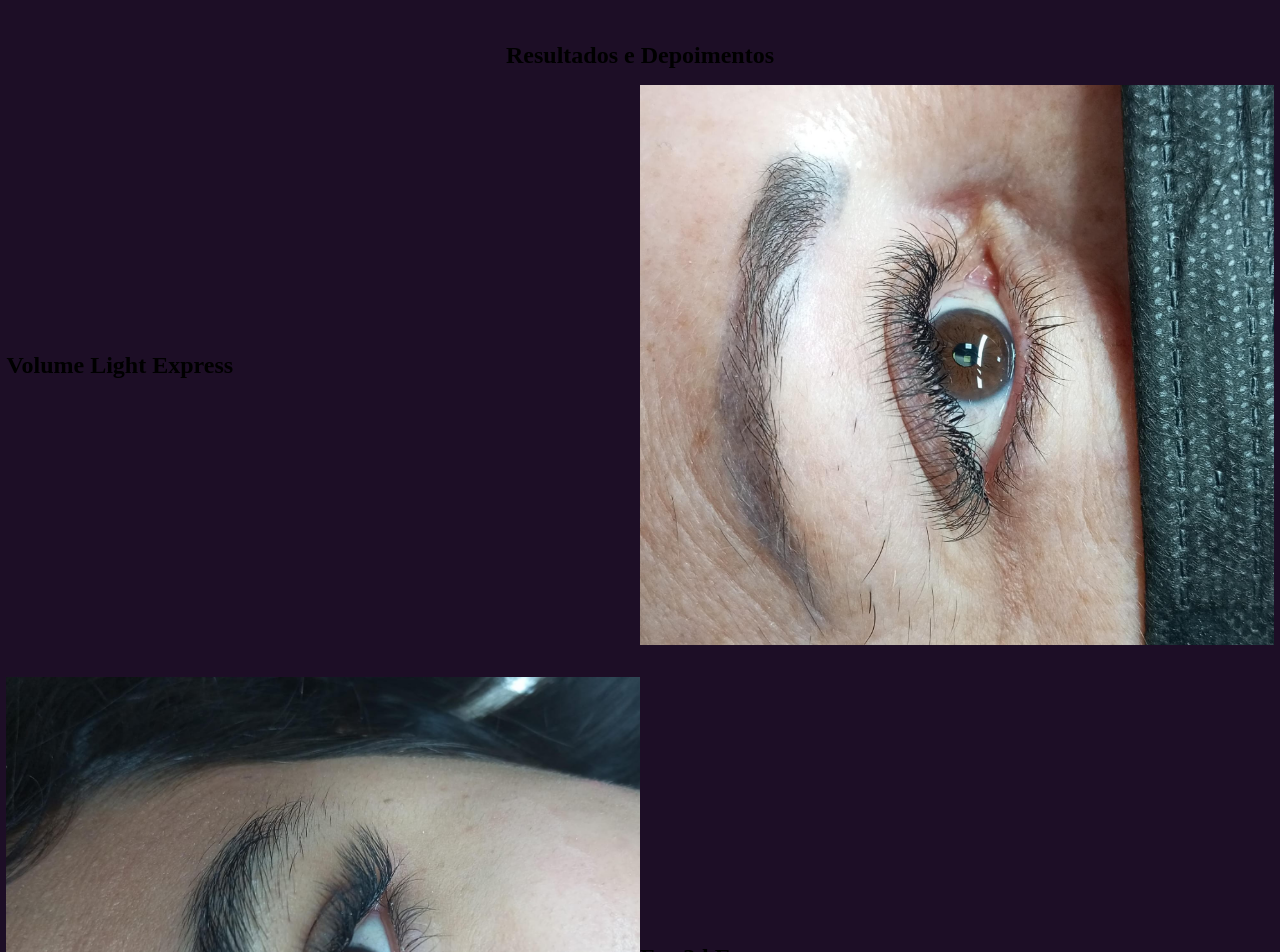
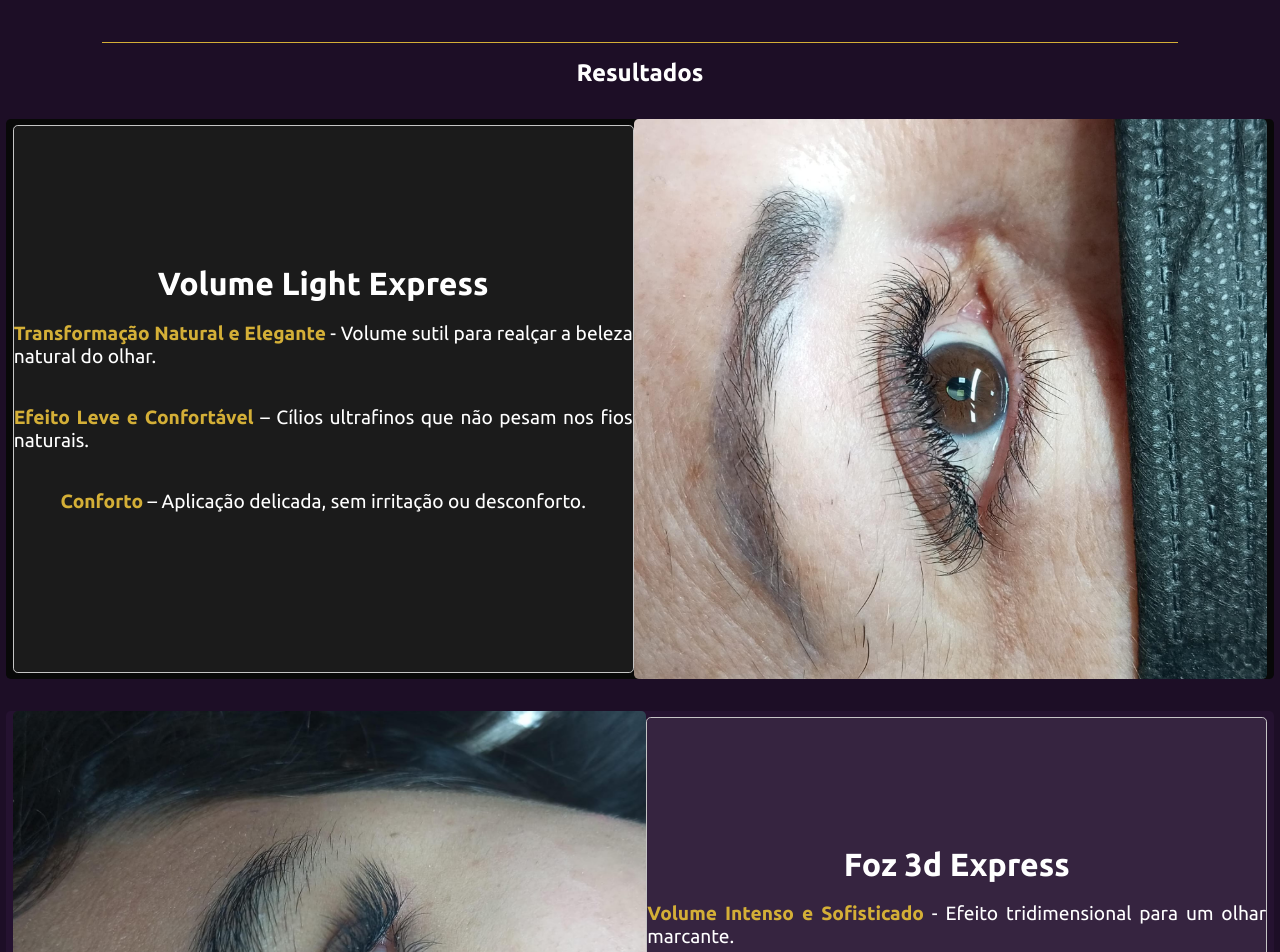
Before and after one commit to PredoH1/MaryBeauty, a React (Vite) app: page / in a window 1280 px wide. Shown: the part 1800-2752 px from the top of the page. Built offline with nearby package versions, Linux system fonts and the light colour scheme.

Commit message:
style: improvement in the design of the result component

```diff
--- a/src/Components/Nav/Nav.module.css
+++ b/src/Components/Nav/Nav.module.css
@@ -117,7 +117,7 @@ nav {
   box-sizing: border-box;
   color: #fff;
   cursor: pointer;
-  font-family: Montserrat, sans-serif;
+  font-family: "Ubuntu", serif;
   font-size: 0.9em;
   margin: 5px;
   padding: 10px 15px;
--- a/src/Components/Resultados/Resultados.module.css
+++ b/src/Components/Resultados/Resultados.module.css
@@ -6,8 +6,28 @@
   align-items: center;
 }
 
+.container h1 {
+  text-align: center;
+  width: 84%;
+  color: #fff;
+  font-family: "Ubuntu", serif;
+  font-size: 1.5rem;
+  border-top: 0.5px solid #d4af37;
+  padding: 1rem 0rem 1rem 0rem;
+}
+
+.boxRight {
+  background-color: #080808;
+}
+
+.boxLeft {
+  background-color: #251230;
+}
+
 .boxRight,
 .boxLeft {
+  font-family: "Ubuntu", serif;
+  border-radius: 0.3rem;
   margin: 1rem 0rem 1rem 0rem;
   width: 99%;
   height: 70vh; /* Agora ambas têm a mesma altura */
@@ -18,7 +38,34 @@
 
 .descRight,
 .descLeft {
-  width: 50%;
+  background: #d9d9d917;
+  border: 1px solid #c5c5c5;
+  border-radius: 0.3rem;
+  width: 49%;
+  height: 98%;
+  display: flex;
+  flex-direction: column;
+  justify-content: center;
+  align-items: center;
+  color: #fff;
+}
+
+.descRight h2,
+.descLeft h2 {
+  font-size: 2rem;
+}
+
+.descRight p,
+.descLeft p {
+  font-size: 1.2rem;
+  margin: 1.2rem 0rem 1.2rem 0rem;
+  text-align: justify;
+}
+
+.descRight span,
+.descLeft span {
+  color: #d4af37;
+  font-weight: bold;
 }
 
 .imgRight,
@@ -30,6 +77,7 @@
 
 .imgRight img,
 .imgLeft img {
+  border-radius: 0.3rem;
   width: 100%;
   height: 100%; /* Agora as imagens se ajustam corretamente */
   object-fit: cover;
--- a/src/Components/Resultados/index.jsx
+++ b/src/Components/Resultados/index.jsx
@@ -5,10 +5,22 @@ import resultado2 from "../../assets/resultado2.jpeg";
 function Resultados() {
   return (
     <section className={style.container}>
-      <h1>Resultados e Depoimentos</h1>
+      <h1>Resultados</h1>
       <section className={style.boxRight}>
         <div className={style.descRight}>
           <h2>Volume Light Express</h2>
+          <p>
+            <span>Transformação Natural e Elegante</span> - Volume sutil para
+            realçar a beleza natural do olhar.
+          </p>
+          <p>
+            <span>Efeito Leve e Confortável</span> – Cílios ultrafinos que não
+            pesam nos fios naturais.
+          </p>
+          <p>
+            <span>Conforto</span> – Aplicação delicada, sem irritação ou
+            desconforto.
+          </p>
         </div>
         <div className={style.imgRight}>
           <img src={resultado1} alt="" />
@@ -20,6 +32,18 @@ function Resultados() {
         </div>
         <div className={style.descLeft}>
           <h2>Foz 3d Express</h2>
+          <p>
+            <span>Volume Intenso e Sofisticado</span> - Efeito tridimensional
+            para um olhar marcante.
+          </p>
+          <p>
+            <span>Praticidade</span> – Ideal para quem deseja acordar todos os
+            dias com cílios perfeitos.
+          </p>
+          <p>
+            <span>Leveza e Impacto</span> – Fios finos aplicados em leques,
+            garantindo um visual expressivo sem pesar.
+          </p>
         </div>
       </section>
     </section>
```
Also changed, not shown: src/assets/iconCatalogo.svg (added).
